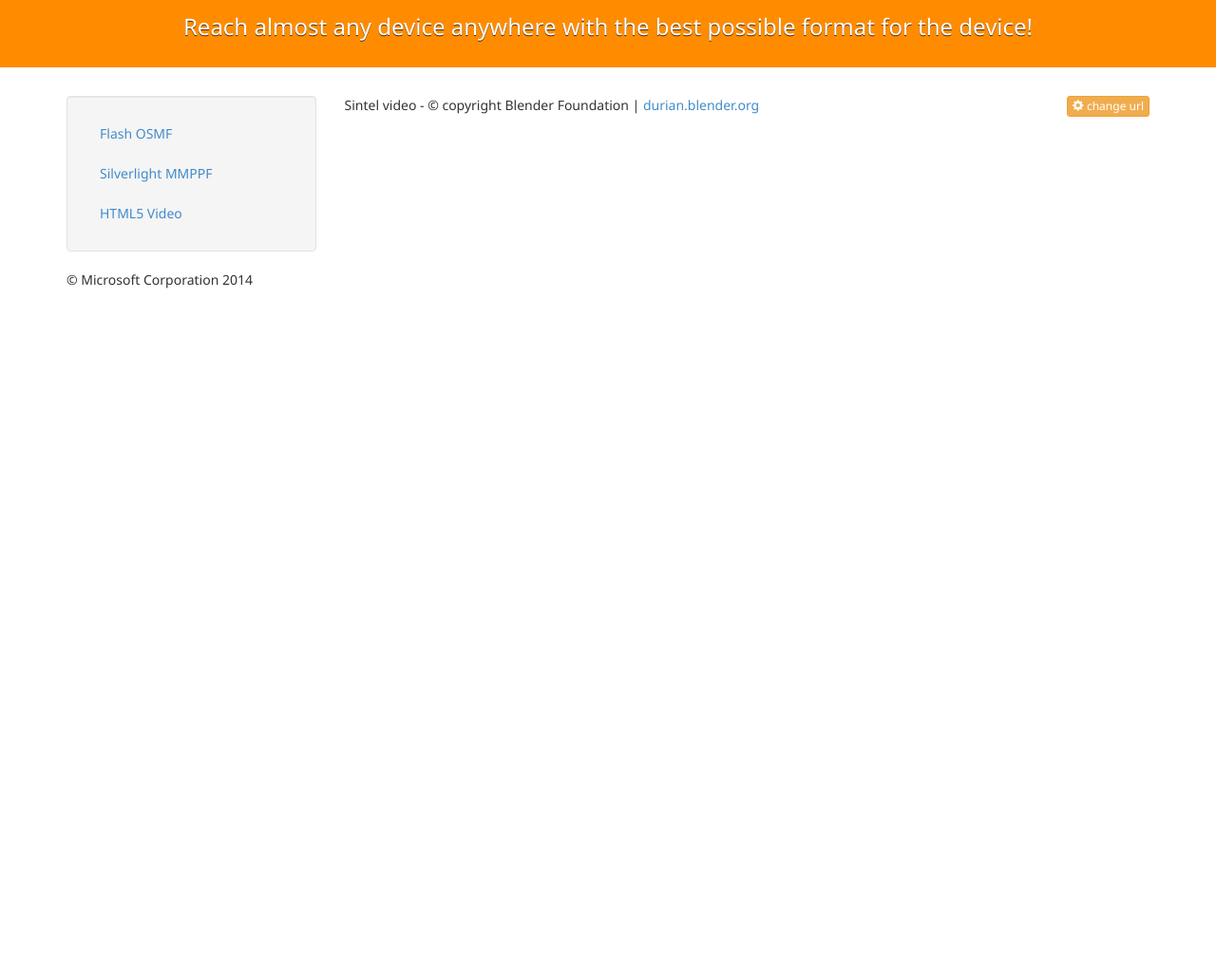
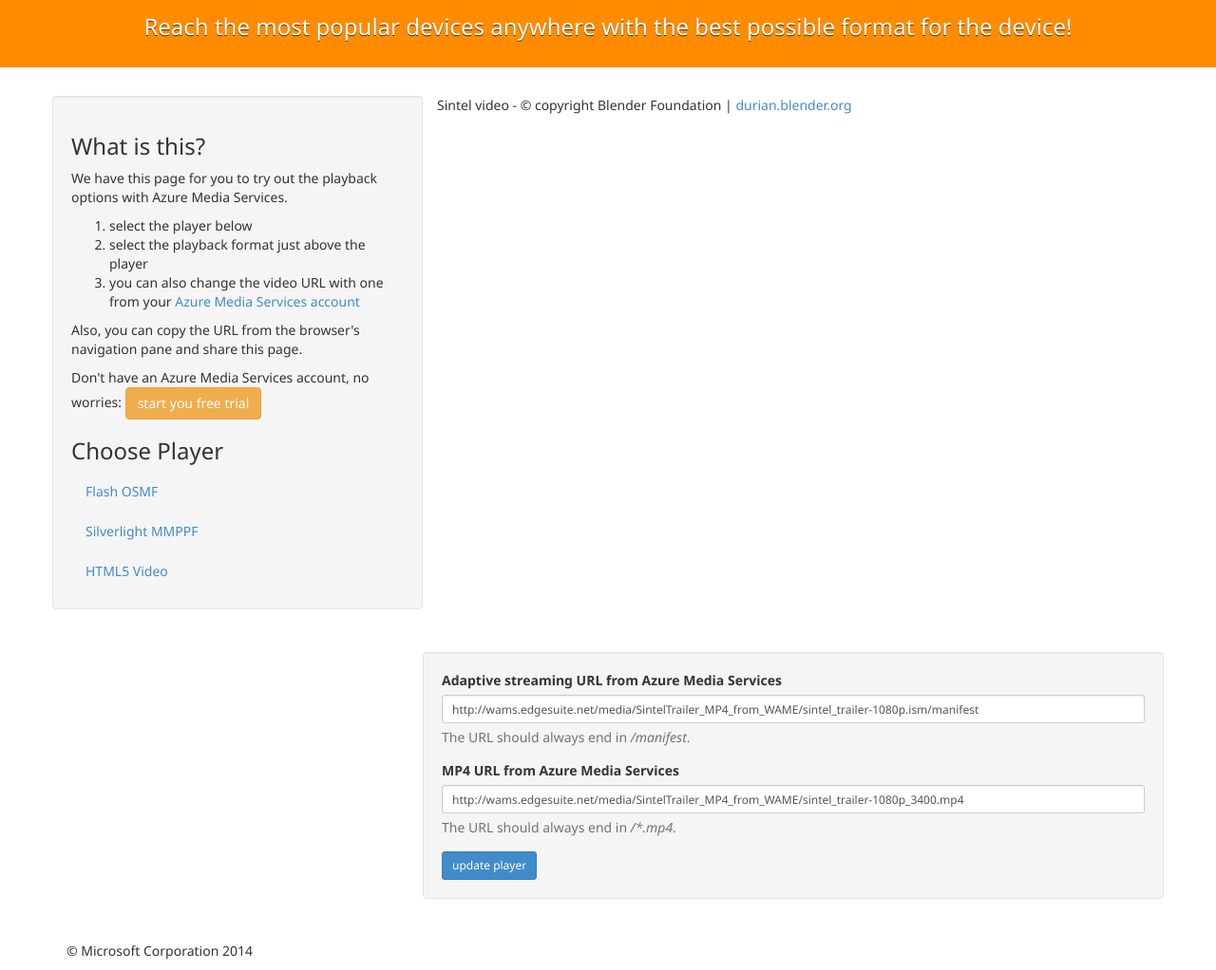
Before and after one commit to Azure-Samples/media-services-javascript-azure-media-player-feature-tester, a plain HTML site: page player2.html in a window 1280 px wide. Shown: the part 53-1075 px from the top of the page at 95% size. Before the commit the page ends 800 px from the top, so only its background shows below. Drawn offline with nearby package versions, Linux system fonts and the light colour scheme; a script that the page names is missing.

Commit message:
Fixing.
Signed-off-by: Vishal Sood <vishalsood@gmail.com>

```diff
--- a/player2.html
+++ b/player2.html
@@ -3,7 +3,7 @@
 	<head>
 		<meta charset="utf-8">
 		<meta http-equiv="X-UA-Compatible" content="IE=edge">
-		<title></title>
+		<title>Azure Media Services Players</title>
 		<meta name="description" content="">
 		<meta name="viewport" content="width=device-width, initial-scale=1">
 
@@ -11,6 +11,7 @@
 		<link rel="stylesheet" href="css/bootstrap.min.css">
 		<link rel="stylesheet" href="css/normalize.css">
 		<link rel="stylesheet" href="css/main.css">
+		<!-- <link href="css/bootstrap-editable.css" rel="stylesheet"/> -->
 		<script src="js/vendor/modernizr-2.7.1.min.js"></script>
 	</head>
 	<body>
@@ -34,29 +35,46 @@
 		<!-- Main jumbotron for a primary marketing message or call to action -->
 		<div class="jumbotron player-page">
 			<center>
-				<h3>Reach almost any device anywhere with the best possible format for the device!</h3>
+				<h3>Reach the most popular devices anywhere with the best possible format for the device!</h3>
 			</center>
 		</div>
-
 		<div class="container">
 			<div class="row">
-				<div class="col-md-3">
-					<ul class="nav nav-pills nav-stacked well">
+				<div class="col-md-4 well">
+					<h3>What is this?</h3>
+					<p>We have this page for you to try out the playback options with Azure Media Services.</p>
+					<ol>
+						<li>select the player below</li>
+						<li>select the playback format just above the player</li>
+						<li>you can also change the video URL with one from your <a href="http://manage.azure.com">Azure Media Services account</a></li>
+					</ol>
+					<p><!-- If you like the player, you can click the get embed url button and get the embed code to use on your website.  -->Also, you can copy the URL from the browser's navigation pane and share this page.</p>
+					<p>Don't have an Azure Media Services account, no worries: <a href="http://azure.microsoft.com/en-us/pricing/free-trial/" class="btn btn-warning">start you free trial</a></p>
+					<h3>Choose Player</h3>
+					<ul class="nav nav-pills nav-stacked">
 						<li data-player="flash"><a href="">Flash OSMF</a></li>
 						<li data-player="silverlight"><a href="">Silverlight MMPPF</a></li>
 						<li data-player="html5"><a href="">HTML5 Video</a></li>
 					</ul>
 				</div>
-				<div class="col-md-9">
+				<div class="col-md-8">
+					<div class="embed-code-box well" style="display:none;">
+						<button type="button" class="close" aria-hidden="true">&times;</button>
+						<p>Copy the text below and add it to your web page</p>
+						<textarea class="form-control" rows="3"></textarea>
+					</div>
+					<!-- <a id="embed-url" class="pull-right btn btn-xs btn-warning">
+						<span class="glyphicon glyphicon-cloud-download"></span>&nbsp;get embed URL
+					</a> -->
 					<section class="flash" style="display:none;">
+						<p><button data-format="smooth" class="btn btn-xs btn-default">Microsoft Smooth Streaming</button>&nbsp;<button data-format="mpeg-dash" class="btn btn-xs btn-default">MPEG-DASH</button><!-- &nbsp;<button class="btn btn-xs btn-success disabled">Clear Key AES encryption</button> --></p>
 						<object width="100%" height="500" type="application/x-shockwave-flash" data="http://osmf.org/dev/2.0gm/StrobeMediaPlayback.swf" id="flashPlayer" style="visibility: visible;">
 							<param name="wmode" value="direct">
 							<param name="flashvars" value="src=&amp;autoPlay=true&amp;allowFullScreen=true&amp;plugin_AdaptiveStreamingPlugin=http://wamsclient.cloudapp.net/release/MSAdaptiveStreamingPlugin-v1.0.10-beta-osmf2.0.swf&amp;AdaptiveStreamingPlugin_retryLive=true&amp;AdaptiveStreamingPlugin_retryInterval=10">
 						</object>
-						<p><button data-format="smooth" class="btn btn-xs btn-default">Microsoft Smooth Streaming</button>&nbsp;<button data-format="mpeg-dash" class="btn btn-xs btn-default">MPEG-DASH</button>&nbsp;<button class="btn btn-xs btn-success disabled">Clear Key AES encryption</button></p>
 					</section>
 					<section class="silverlight" style="display:none;">
-						<div id="silverlightControlHost">
+						<p><button data-format="smooth" class="btn btn-xs btn-default">Microsoft Smooth Streaming</button>&nbsp;<button data-format="mpeg-dash" class="mpeg-dash btn btn-xs btn-default">MPEG-DASH</button><!-- &nbsp;<button class="btn btn-xs btn-success disabled">Clear Key AES encryption</button>&nbsp;<button class="btn btn-xs btn-success disabled">Microsoft PlayReady DRM</button> --></p>
 						<object data="data:application/x-silverlight-2," type="application/x-silverlight-2" width="100%" height="500">
 							<param name="source" value="assets/SmoothStreamingPlayer.xap">
 							<param name="onError" value="onSilverlightError">
@@ -64,58 +82,35 @@
 							<param name="minRuntimeVersion" value="5.0.61118.0">
 							<param name="autoUpgrade" value="true">
 							<param name="enableGPUAcceleration" value="true">
-								<param name="InitParams" value="selectedcaptionstream=textstream_eng,mediaurl=">
+							<param name="InitParams" value="mediaurl=">
 							<a href="http://go.microsoft.com/fwlink/?LinkID=149156&amp;v=4.0.50401.0" style="text-decoration:none">
 								<img src="http://go.microsoft.com/fwlink/?LinkId=161376" alt="Get Microsoft Silverlight" style="border-style:none">
 							</a>
 						</object>
-							<iframe id="_sl_historyFrame" style="visibility:hidden;height:0px;width:0px;border:0px"></iframe>
-						</div>
-						<p><button data-format="smooth" class="btn btn-xs btn-default">Microsoft Smooth Streaming</button>&nbsp;<button data-format="mpeg-dash" class="mpeg-dash btn btn-xs btn-default">MPEG-DASH</button>&nbsp;<button class="btn btn-xs btn-success disabled">Clear Key AES encryption</button>&nbsp;<button class="btn btn-xs btn-success disabled">Microsoft PlayReady DRM</button></p>
 					</section>
 					<section class="html5" style="display:none;">
+						<p><!-- <button data-format="mpeg-dash" class="btn btn-xs btn-default">MPEG-DASH</button>&nbsp; --><button data-format="mp4" class="btn btn-xs btn-default">MP4</button><!-- &nbsp;<button class="btn btn-xs btn-success disabled">Clear Key AES encryption</button> --></p>
 						<video width="100%" height="500" controls="true" autoplay="true">
 							<source src="" type="video/mp4">
 							Your browser does not support the video tag.
 						</video>
-						<p><button data-format="mpeg-dash" class="btn btn-xs btn-default">MPEG-DASH</button>&nbsp;<button data-format="mp4" class="btn btn-xs btn-default">MP4</button>&nbsp;<button class="btn btn-xs btn-success disabled">Clear Key AES encryption</button></p>
 					</section>
-					<a id="change-url" class="pull-right btn btn-xs btn-warning btn-default">
-						<span class="glyphicon glyphicon-cog"></span>&nbsp;change url
-					</a>
-					<div class="muted">Sintel video - © copyright Blender Foundation | <a href="durian.blender.org" target="_blank">durian.blender.org</a></div>
+					<div class="muted">Sintel video - © copyright Blender Foundation | <a href="http://durian.blender.org" target="_blank">durian.blender.org</a></div>
 				</div>
 			</div>
-			<div class="config-body row" style="display:none;">
-				<div class="col-md-9 col-md-offset-3">
-					<div class="form-group">
+			<div class="config-body row">
+				<div class="col-md-8 col-md-offset-4 well">
+					<div class="form-group adaptive">
 						<label for="adaptive-url">Adaptive streaming URL from Azure Media Services</label>
 						<input type="text" class="input-sm form-control" id="adaptive-url" value="http://wams.edgesuite.net/media/SintelTrailer_MP4_from_WAME/sintel_trailer-1080p.ism/manifest">
 						<p class="help-block">The URL should always end in <i>/manifest</i>.</p>
 					</div>
-					<div class="form-group">
+					<div class="form-group mp4">
 						<label for="mp4-url">MP4 URL from Azure Media Services</label>
 						<input type="text" class="input-sm form-control" id="mp4-url" value="http://wams.edgesuite.net/media/SintelTrailer_MP4_from_WAME/sintel_trailer-1080p_3400.mp4">
 						<p class="help-block">The URL should always end in <i>/*.mp4</i>.</p>
 					</div>
-					<!-- <div class="form-group">
-						<label for="format">Format for playback</label>
-						<select id="format" class="input-sm form-control">
-							<option value="smooth">Microsoft Smooth Streaming</option>
-							<option value="mpeg-dash">MPEG-DASH</option>
-							<option value="mp4">MP4</option>
-						</select>
-					</div>
-					<div class="form-group">
-						<label for="format">Player for playback</label>
-						<select id="player" class="input-sm form-control">
-							<option value="flash">Adobe Flash</option>
-							<option value="silverlight">Microsoft Silverlight</option>
-							<option value="html5">HTML5</option>
-						</select>
-					</div> -->
-					<button id="config-close" type="button" class="btn btn-sm btn-default" data-dismiss="modal">Close</button>
-					<button id="config-save" type="button" class="btn btn-sm btn-primary">Save changes</button>
+					<button id="config-save" type="button" class="btn btn-sm btn-primary">update player</button>
 				</div>
 			</div>
 			<footer>
@@ -127,7 +122,8 @@
 		<script>window.jQuery || document.write('<script src="js/vendor/jquery-1.11.0.min.js"><\/script>')</script>
 		<script src="js/bootstrap.min.js"></script>
 		<script src="js/plugins.js"></script>
+		<script type="text/javascript" src="http://ajax.googleapis.com/ajax/libs/swfobject/2.2/swfobject.js"></script>
+		<!-- <script src="js/bootstrap-editable.min.js"></script> -->
 		<script src="js/main.js"></script>
-		<script type="text/javascript" src="http://ajax.googleapis.com/ajax/libs/swfobject/2.2/swfobject.js"></script>
 	</body>
 </html>
```
Lines whose indentation alone changed are shown as unchanged.
